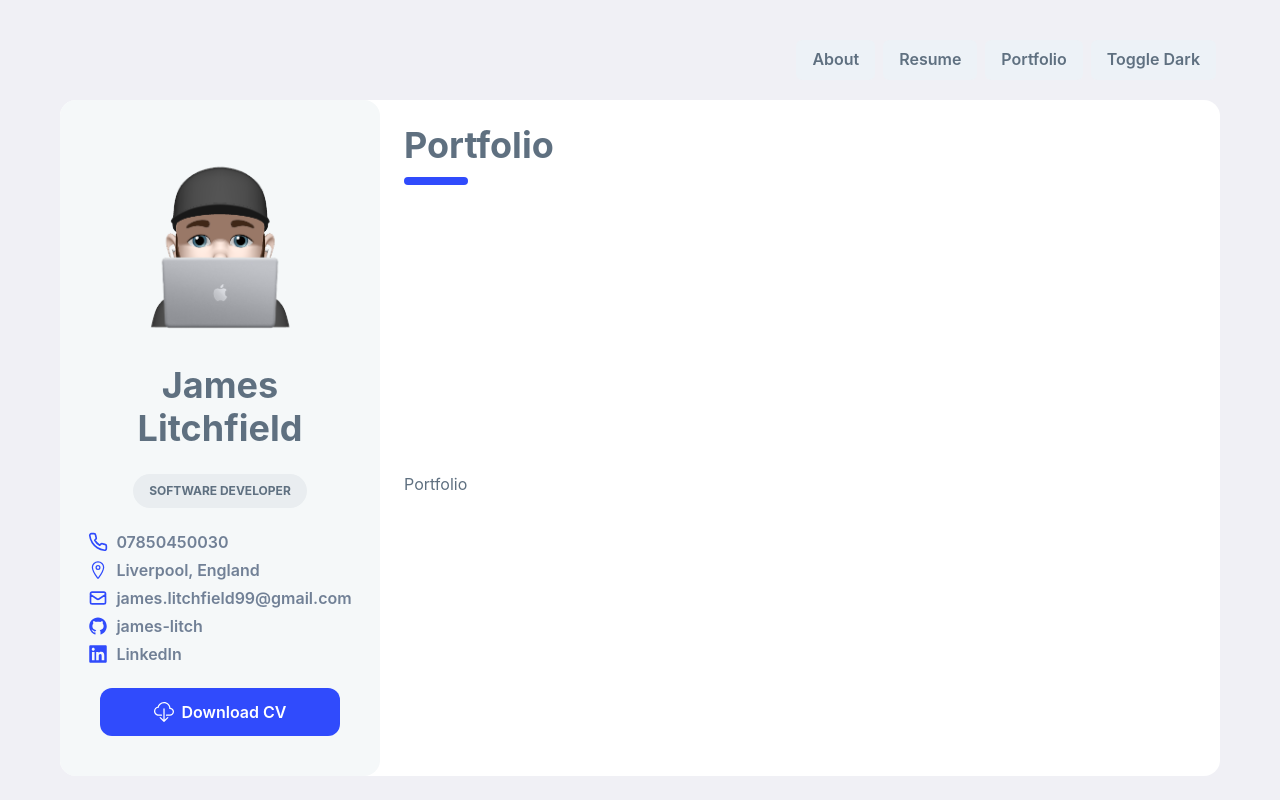
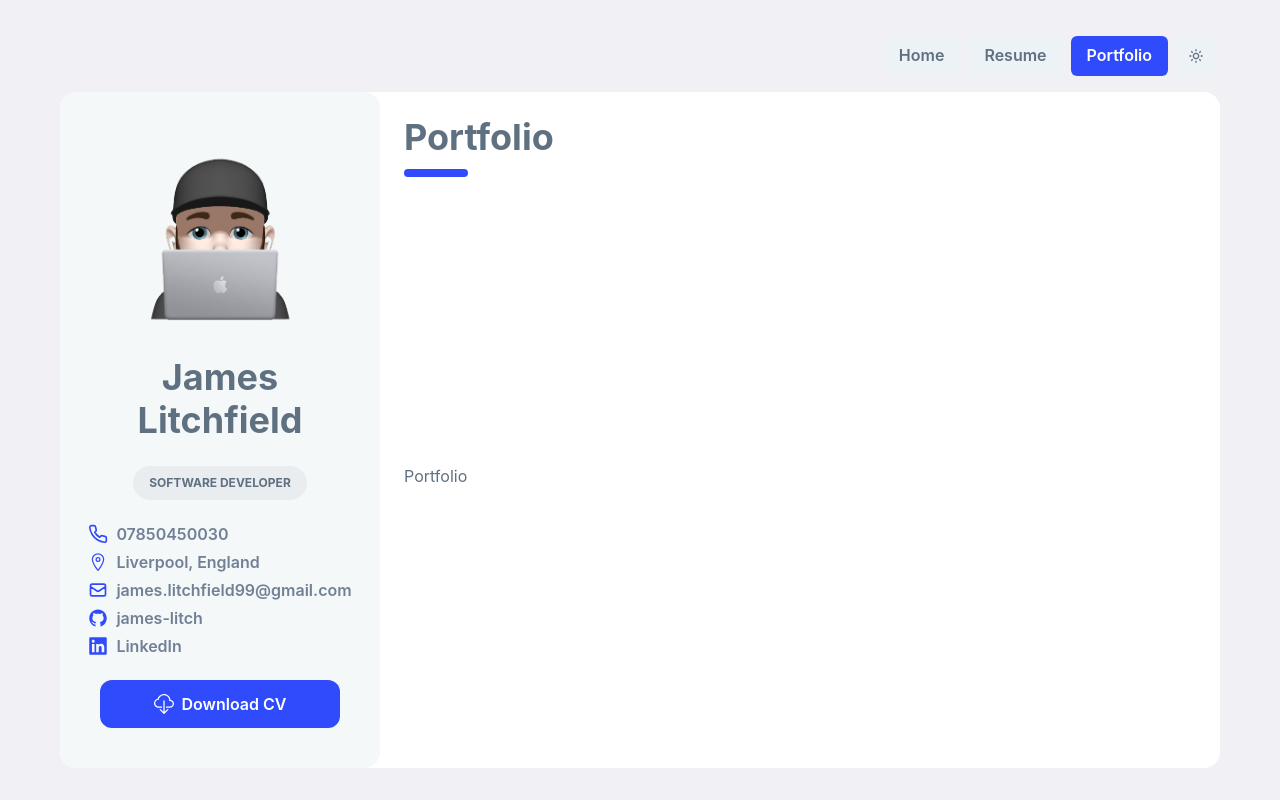
Before and after one commit to james-litch/portfolio, a Next.js app: page /portfolio in a window 1280 px wide. Built offline with nearby package versions, Linux system fonts and the light colour scheme.

Commit message:
make menu more automatic

```diff
--- a/Components/NavBar.tsx
+++ b/Components/NavBar.tsx
@@ -1,21 +1,37 @@
-import { Button, Flex, HStack, useColorMode } from '@chakra-ui/react'
+import { Button, HStack, IconButton, useColorMode, useColorModeValue } from '@chakra-ui/react'
+import { BiSun, BiMoon } from 'react-icons/bi'
 import Link from 'next/link'
+import React from 'react'
+import { useRouter } from 'next/dist/client/router'
+
+const menuItems = [
+  { href: '/', label: 'Home' },
+  { href: '/resume', label: 'Resume' },
+  { href: '/portfolio', label: 'Portfolio' }
+]
 
 /**
  * NavBar Library Component
  */
 export const NavBar = () => {
-  const { colorMode, toggleColorMode } = useColorMode()
+  const { toggleColorMode } = useColorMode()
+  const router = useRouter()
+  const accentColor = useColorModeValue('light.accent', 'dark.accent')
+  const icon = useColorModeValue(<BiSun />, <BiMoon />)
+
   return (
-<Flex padding={1} justifyContent="flex-end" height="10vh">
-    <HStack>
-    <Link href="/"><Button as="a">About</Button></Link>
-    <Link href="/resume"><Button as="a">Resume</Button></Link>
-    <Link href="/portfolio"><Button as="a">Portfolio</Button></Link>
-    <Button onClick={toggleColorMode}>
-        Toggle {colorMode === 'light' ? 'Dark' : 'Light'}
-    </Button>
+    <HStack width="fit-content" marginLeft="auto" padding={4} paddingRight={1}>
+      {menuItems.map(({ href, label }) => (
+        <Link key={href} href={href} >
+          <Button
+            as="a"
+            isActive={router.pathname === href}
+            _active={{ backgroundColor: accentColor, color: 'white' }}>
+            {label}
+          </Button>
+        </Link>
+      ))}
+      <IconButton onClick={toggleColorMode} aria-label="Dark Mode Toggle" icon={icon}/>
     </HStack>
-</Flex>
   )
 }
```
